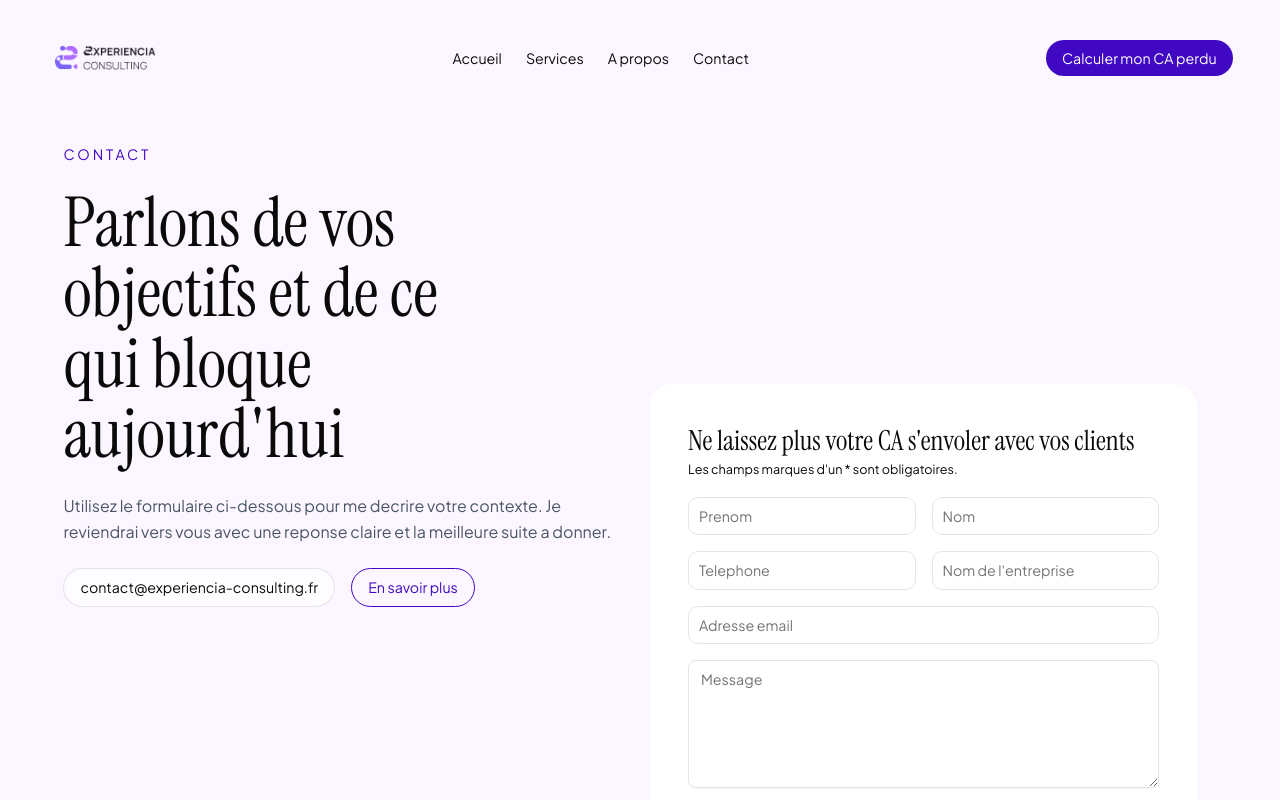
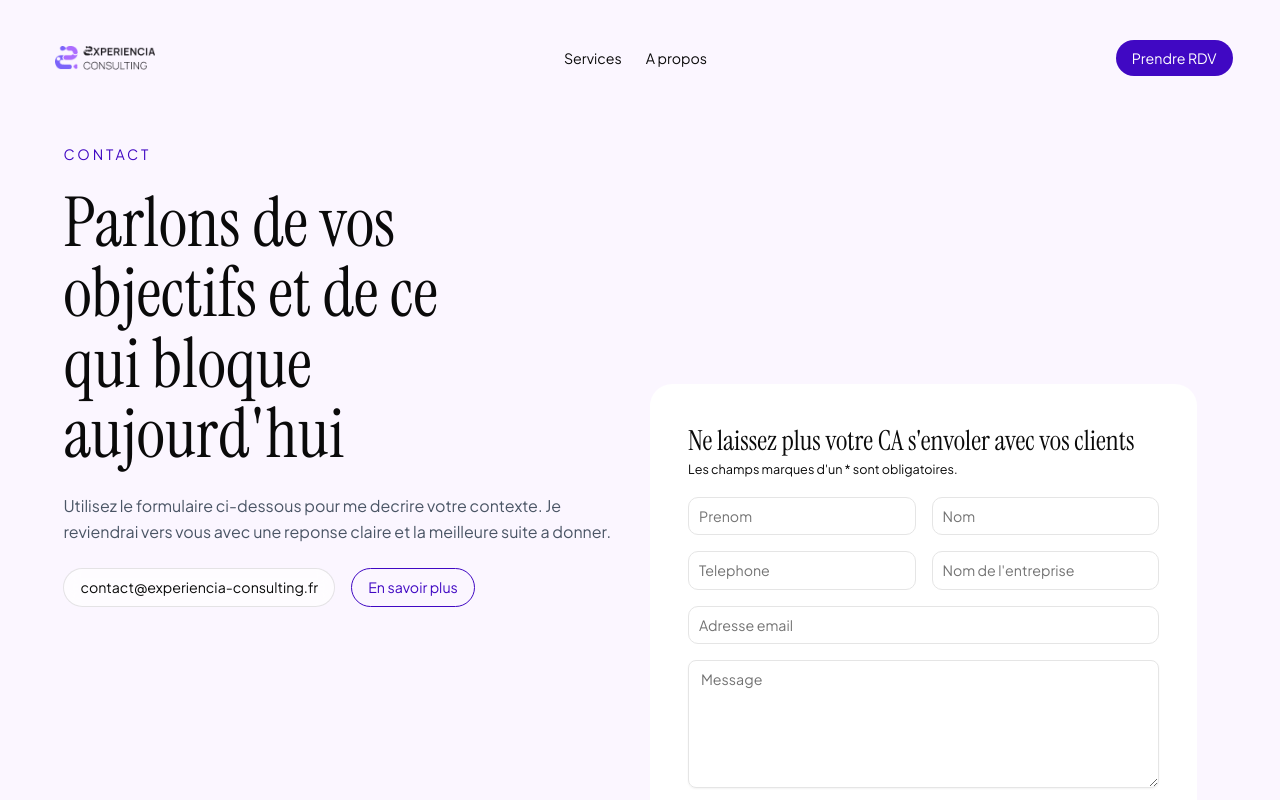
Before and after one commit to KaoBui/nextjs-experiencia, a Next.js app: page /contact in a window 1280 px wide. Shown: the top 800 px of the page. Built offline with nearby package versions, Linux system fonts and the light colour scheme.

Commit message:
Improve transition

```diff
--- a/app/a-propos/page.tsx
+++ b/app/a-propos/page.tsx
@@ -11,10 +11,10 @@ const strengths = [
 export default function AboutPage() {
   return (
     <section className="px-section-padding py-[18vh]">
-      <div className="mx-site-margin grid gap-space-3x items-start lg:grid-cols-12">
-        <div className="flex flex-col gap-space-2x lg:col-span-7">
+      <div className="mx-site-margin gap-space-3x grid items-start lg:grid-cols-12">
+        <div className="gap-space-2x flex flex-col lg:col-span-7">
           <div className="flex flex-col gap-6">
-            <p className="text-indigo text-sm uppercase tracking-[0.2em]">
+            <p className="text-indigo text-xs font-bold tracking-[0.2em] uppercase">
               A propos
             </p>
             <h1 className="max-w-[12ch] text-5xl leading-[1.02] md:text-6xl">
@@ -22,20 +22,16 @@ export default function AboutPage() {
                 Une approche humaine pour faire grandir votre activite
               </Heading>
             </h1>
-            <div className="text-secondary max-w-[62ch] space-y-4 text-base leading-body">
+            <div className="text-secondary leading-body max-w-[62ch] space-y-4 text-base">
               <p>
-                <Heading splitType="lines">
-                  Bonjour, je suis Eva, fondatrice d&apos;Experiencia
-                  Consulting. J&apos;aide les TPE et PME a gagner en rentabilite
-                  en renforcant l&apos;experience client et la fidelisation.
-                </Heading>
+                Bonjour, je suis Eva, fondatrice d&apos;Experiencia Consulting.
+                J&apos;aide les TPE et PME a gagner en rentabilite en renforcant
+                l&apos;experience client et la fidelisation.
               </p>
               <p>
-                <Heading splitType="lines">
-                  Mon travail consiste a clarifier ce qui freine vos ventes,
-                  identifier les irritants du parcours client et mettre en place
-                  des actions concretes, mesurables et soutenables.
-                </Heading>
+                Mon travail consiste a clarifier ce qui freine vos ventes,
+                identifier les irritants du parcours client et mettre en place
+                des actions concretes, mesurables et soutenables.
               </p>
             </div>
           </div>
@@ -55,13 +51,13 @@ export default function AboutPage() {
           <div className="flex flex-wrap gap-4">
             <TransitionLink
               href="/contact"
-              className="bg-indigo rounded-full border border-indigo px-5 py-3 text-sm text-white transition hover:opacity-90"
+              className="bg-indigo border-indigo rounded-full border px-5 py-3 text-sm text-white transition hover:opacity-90"
             >
               Prendre contact
             </TransitionLink>
             <TransitionLink
               href="/"
-              className="text-indigo rounded-full border border-indigo px-5 py-3 text-sm transition hover:bg-indigo/5"
+              className="text-indigo border-indigo hover:bg-indigo/5 rounded-full border px-5 py-3 text-sm transition"
             >
               Retour a l&apos;accueil
             </TransitionLink>
@@ -69,7 +65,7 @@ export default function AboutPage() {
         </div>
 
         <div className="lg:col-span-5">
-          <div className="rounded-[2rem] border border-white bg-white/60 p-3 shadow-[0_20px_80px_rgba(34,8,66,0.08)] backdrop-blur-md">
+          <div className="ml-[20%] rounded-[2rem] border border-white bg-white/60 p-3 shadow-[0_20px_80px_rgba(34,8,66,0.08)] backdrop-blur-md">
             <div className="aspect-[4/5] overflow-hidden rounded-[1.5rem] bg-violet-50">
               <Image
                 src="/portrait.jpg"
--- a/app/layout.tsx
+++ b/app/layout.tsx
@@ -5,11 +5,10 @@ import { LenisProvider } from "./providers/lenis-provider";
 import NavBar from "@/components/NavBar";
 import { cn } from "@/lib/utils";
 import Footer from "@/components/Footer";
-import PageTransitionContent, {
-  PageTransitionProvider,
-} from "@/components/PageTransition";
+import PageTransitionContent from "@/components/page-transition/PageTransitionContent";
+import PageTransitionProvider from "@/components/page-transition/PageTransitionProvider";
 
-const geist = Geist({subsets:['latin'],variable:'--font-sans'});
+const geist = Geist({ subsets: ["latin"], variable: "--font-sans" });
 
 const plusJakartaSans = Plus_Jakarta_Sans({
   variable: "--font-plus-jakarta-sans",
@@ -35,16 +34,24 @@ export default function RootLayout({
   return (
     <html
       lang="en"
-      className={cn("h-full", "antialiased", plusJakartaSans.variable, instrumentSerif.variable, "font-sans", geist.variable)}
+      className={cn(
+        "h-full",
+        "antialiased",
+        plusJakartaSans.variable,
+        instrumentSerif.variable,
+        "font-sans",
+        geist.variable,
+      )}
     >
       <body className="bg-background">
         <LenisProvider>
           <PageTransitionProvider>
+            {" "}
             <NavBar />
-            <main>
-              <PageTransitionContent>{children}</PageTransitionContent>
-            </main>
-            <Footer />
+            <PageTransitionContent>
+              <main>{children}</main>
+              <Footer />{" "}
+            </PageTransitionContent>
           </PageTransitionProvider>
         </LenisProvider>
       </body>
--- a/components/NavBar.tsx
+++ b/components/NavBar.tsx
@@ -10,81 +10,21 @@ import TransitionLink from "@/components/TransitionLink";
 gsap.registerPlugin(useGSAP, ScrollTrigger);
 
 const navItems = [
-  { href: "/", label: "Accueil" },
   { href: "/services", label: "Services" },
   { href: "/a-propos", label: "A propos" },
-  { href: "/contact", label: "Contact" },
 ];
 
-export default function NavBar() {
-  const headerRef = useRef<HTMLElement | null>(null);
-  const navRef = useRef<HTMLElement | null>(null);
-  const navInnerRef = useRef<HTMLDivElement | null>(null);
-
-  useGSAP(() => {
-    if (!headerRef.current || !navRef.current || !navInnerRef.current) {
-      return;
-    }
-
-    gsap.set(headerRef.current, {
-      top: "2rem",
-    });
-
-    gsap.set(navRef.current, {
-      width: "100%",
-      backgroundColor: "rgba(255,255,255,0)",
-      borderRadius: "0px",
-      boxShadow: "0 0 0 rgba(0,0,0,0)",
-      backdropFilter: "blur(0px)",
-    });
-
-    gsap
-      .timeline({
-        scrollTrigger: {
-          trigger: document.documentElement,
-          start: "top top",
-          end: "+=300vh",
-          scrub: true,
-        },
-        defaults: {
-          ease: "power2.inOut",
-        },
-      })
-      .to(
-        headerRef.current,
-        {
-          top: "1rem",
-        },
-        0,
-      )
-      .to(
-        navInnerRef.current,
-        {
-          paddingLeft: "0px",
-          paddingRight: "0px",
-        },
-        0,
-      )
-      .to(
-        navRef.current,
-        {
-          width: "50%",
-          backgroundColor: "rgba(255,255,255,0.7)",
-          borderRadius: "9999px",
-          boxShadow: "0 4px 4px rgba(0,0,0,0.04)",
-          backdropFilter: "blur(12px)",
-        },
-        0,
-      );
-  });
-
+function NavContent({ compact = false }: { compact?: boolean }) {
   return (
-    <header
-      ref={headerRef}
-      className="fixed left-1/2 z-60 w-full -translate-x-1/2"
+    <div className={compact ? "mx-site-margin flex justify-center" : ""}>
+      <nav
+        className={[
+          "flex items-center justify-between p-2",
+          compact
+            ? "w-full max-w-[50rem] rounded-full bg-white/70 shadow-[0_4px_4px_rgba(0,0,0,0.04)] backdrop-blur-md"
+            : "w-full",
+        ].join(" ")}
       >
-      <div ref={navInnerRef} className="mx-site-margin flex justify-center">
-        <nav ref={navRef} className="flex items-center justify-between p-2">
         <TransitionLink href="/" className="pl-2 font-serif text-lg">
           <Image
             src="/logo.png"
@@ -104,10 +44,66 @@ export default function NavBar() {
           href="/contact"
           className="bg-indigo rounded-full p-2 px-4"
         >
-            <p className="text-sm text-white">Calculer mon CA perdu</p>
+          <p className="text-sm text-white">Prendre RDV</p>
         </TransitionLink>
       </nav>
     </div>
-    </header>
   );
 }
+
+export default function NavBar() {
+  const stickyHeaderRef = useRef<HTMLElement | null>(null);
+
+  useGSAP(() => {
+    if (!stickyHeaderRef.current) {
+      return;
+    }
+
+    gsap.set(stickyHeaderRef.current, {
+      yPercent: -100,
+      autoAlpha: 0,
+    });
+
+    const timeline = gsap.timeline({
+      paused: true,
+      defaults: {
+        duration: 0.2,
+        ease: "power2.out",
+      },
+    });
+
+    timeline.to(stickyHeaderRef.current, {
+      yPercent: 0,
+      autoAlpha: 1,
+    });
+
+    ScrollTrigger.create({
+      trigger: document.documentElement,
+      start: () => window.innerHeight * 0.5,
+      invalidateOnRefresh: true,
+      onEnter: () => timeline.play(),
+      onLeaveBack: () => timeline.reverse(),
+    });
+
+    return () => {
+      timeline.kill();
+    };
+  }, []);
+
+  return (
+    <>
+      <header className="absolute top-8 left-1/2 z-50 w-full -translate-x-1/2">
+        <div className="mx-site-margin">
+          <NavContent />
+        </div>
+      </header>
+
+      <header
+        ref={stickyHeaderRef}
+        className="fixed top-4 left-1/2 z-60 w-full -translate-x-1/2"
+      >
+        <NavContent compact />
+      </header>
+    </>
+  );
+}
--- a/components/TransitionLink.tsx
+++ b/components/TransitionLink.tsx
@@ -2,7 +2,7 @@
 
 import Link, { type LinkProps } from "next/link";
 import { forwardRef, type ComponentPropsWithoutRef, type MouseEvent } from "react";
-import { usePageTransition } from "@/components/PageTransition";
+import { usePageTransition } from "@/components/page-transition/usePageTransition";
 
 type TransitionLinkProps = LinkProps &
   Omit<ComponentPropsWithoutRef<typeof Link>, keyof LinkProps>;
--- /dev/null
+++ b/components/page-transition/PageTransitionContent.tsx
@@ -0,0 +1,51 @@
+"use client";
+
+import { useLayoutEffect, type ReactNode } from "react";
+import { usePageTransition } from "@/components/page-transition/usePageTransition";
+
+export default function PageTransitionContent({
+  children,
+}: {
+  children: ReactNode;
+}) {
+  const {
+    activeLayer,
+    displayedChildren,
+    exitingLayer,
+    isTransitioning,
+    registerContainer,
+    registerEntering,
+    registerExiting,
+    syncLayer,
+  } = usePageTransition();
+
+  useLayoutEffect(() => {
+    syncLayer(children);
+  }, [children, syncLayer]);
+
+  return (
+    <div
+      ref={registerContainer}
+      className="relative"
+      data-transitioning={isTransitioning}
+    >
+      {exitingLayer ? (
+        <div
+          ref={registerExiting}
+          className="pointer-events-none absolute inset-0 z-10"
+          aria-hidden="true"
+        >
+          {exitingLayer.children}
+        </div>
+      ) : null}
+
+      <div
+        key={activeLayer.key}
+        ref={registerEntering}
+        className={isTransitioning ? "pointer-events-none" : undefined}
+      >
+        {displayedChildren ?? children}
+      </div>
+    </div>
+  );
+}
--- a/components/PageTransition.tsx
+++ b/components/page-transition/PageTransitionProvider.tsx
@@ -1,11 +1,9 @@
 "use client";
 
 import {
-  createContext,
   startTransition,
   useCallback,
-  useContext,
-  useEffect,
+  useLayoutEffect,
   useMemo,
   useRef,
   useState,
@@ -14,37 +12,12 @@ import {
 import { usePathname, useRouter } from "next/navigation";
 import gsap from "gsap";
 import { useLenis } from "@/app/providers/lenis-provider";
+import {
+  PageTransitionContext,
+  type TransitionLayer,
+} from "@/components/page-transition/context";
 
-type TransitionLayer = {
-  key: string;
-  children: ReactNode;
-};
-
-type TransitionContextValue = {
-  activeLayer: TransitionLayer;
-  displayedChildren: ReactNode;
-  exitingLayer: TransitionLayer | null;
-  isTransitioning: boolean;
-  navigate: (href: string) => void;
-  registerContainer: (node: HTMLDivElement | null) => void;
-  registerEntering: (node: HTMLDivElement | null) => void;
-  registerExiting: (node: HTMLDivElement | null) => void;
-  syncLayer: (children: ReactNode) => void;
-};
-
-const PageTransitionContext = createContext<TransitionContextValue | null>(null);
-
-export function usePageTransition() {
-  const context = useContext(PageTransitionContext);
-
-  if (!context) {
-    throw new Error("usePageTransition must be used within PageTransition");
-  }
-
-  return context;
-}
-
-export function PageTransitionProvider({
+export default function PageTransitionProvider({
   children,
 }: {
   children: ReactNode;
@@ -161,7 +134,7 @@ export function PageTransitionProvider({
     exitingRef.current = node;
   }, []);
 
-  useEffect(() => {
+  useLayoutEffect(() => {
     if (!enteringRef.current || !containerRef.current) {
       return;
     }
@@ -270,50 +243,3 @@ export function PageTransitionProvider({
     </PageTransitionContext.Provider>
   );
 }
-
-export default function PageTransitionContent({
-  children,
-}: {
-  children: ReactNode;
-}) {
-  const {
-    activeLayer,
-    displayedChildren,
-    exitingLayer,
-    isTransitioning,
-    registerContainer,
-    registerEntering,
-    registerExiting,
-    syncLayer,
-  } = usePageTransition();
-
-  useEffect(() => {
-    syncLayer(children);
-  }, [children, syncLayer]);
-
-  return (
-    <div
-      ref={registerContainer}
-      className="relative"
-      data-transitioning={isTransitioning}
-    >
-      {exitingLayer ? (
-        <div
-          ref={registerExiting}
-          className="pointer-events-none absolute inset-0 z-10"
-          aria-hidden="true"
-        >
-          {exitingLayer.children}
-        </div>
-      ) : null}
-
-      <div
-        key={activeLayer.key}
-        ref={registerEntering}
-        className={isTransitioning ? "pointer-events-none" : undefined}
-      >
-        {displayedChildren ?? children}
-      </div>
-    </div>
-  );
-}
--- /dev/null
+++ b/components/page-transition/context.ts
@@ -0,0 +1,24 @@
+"use client";
+
+import { createContext } from "react";
+import type { ReactNode } from "react";
+
+export type TransitionLayer = {
+  key: string;
+  children: ReactNode;
+};
+
+export type TransitionContextValue = {
+  activeLayer: TransitionLayer;
+  displayedChildren: ReactNode;
+  exitingLayer: TransitionLayer | null;
+  isTransitioning: boolean;
+  navigate: (href: string) => void;
+  registerContainer: (node: HTMLDivElement | null) => void;
+  registerEntering: (node: HTMLDivElement | null) => void;
+  registerExiting: (node: HTMLDivElement | null) => void;
+  syncLayer: (children: ReactNode) => void;
+};
+
+export const PageTransitionContext =
+  createContext<TransitionContextValue | null>(null);
--- /dev/null
+++ b/components/page-transition/usePageTransition.ts
@@ -0,0 +1,14 @@
+"use client";
+
+import { useContext } from "react";
+import { PageTransitionContext } from "@/components/page-transition/context";
+
+export function usePageTransition() {
+  const context = useContext(PageTransitionContext);
+
+  if (!context) {
+    throw new Error("usePageTransition must be used within PageTransition");
+  }
+
+  return context;
+}
```
Lines whose indentation alone changed are shown as unchanged.
